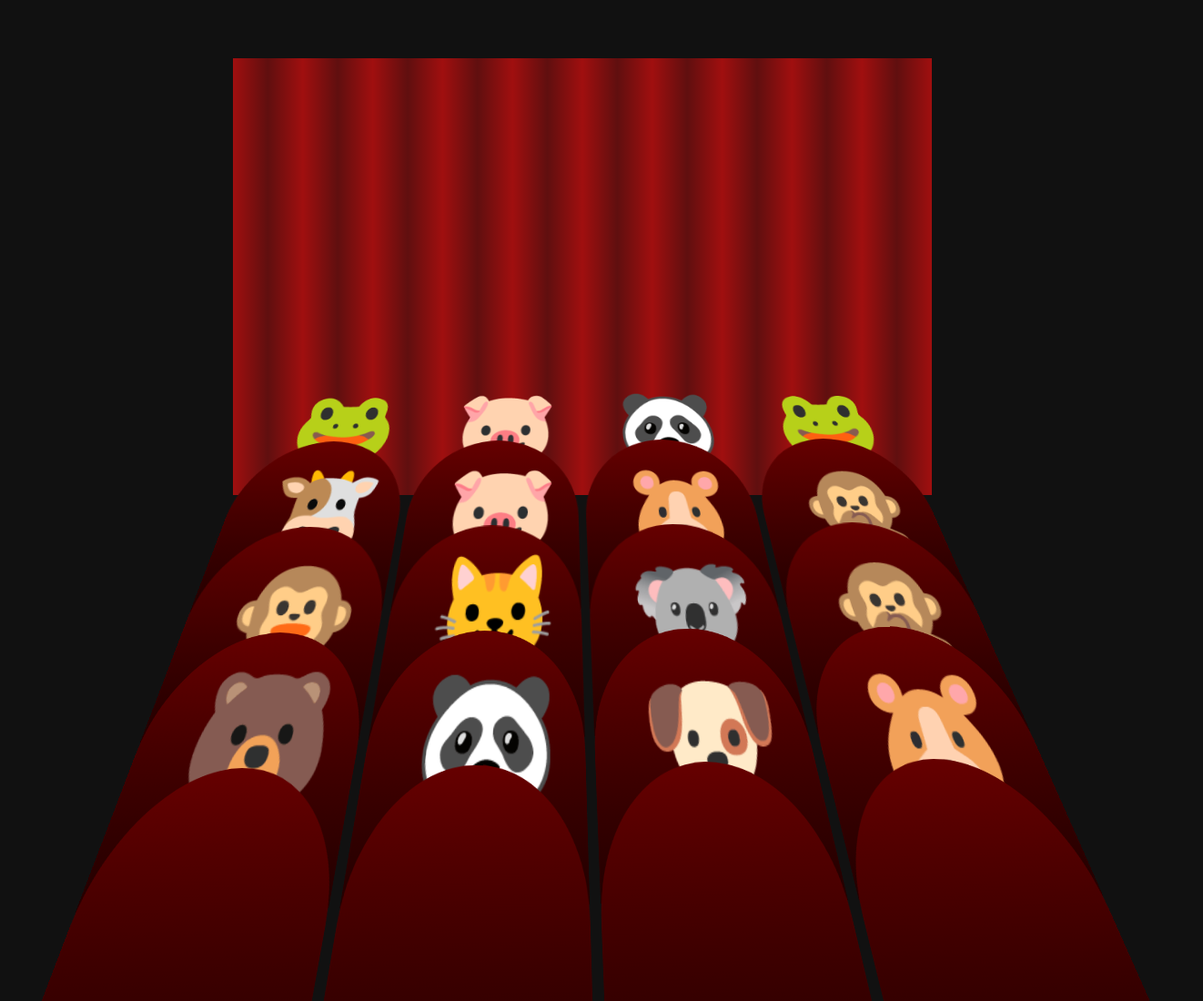
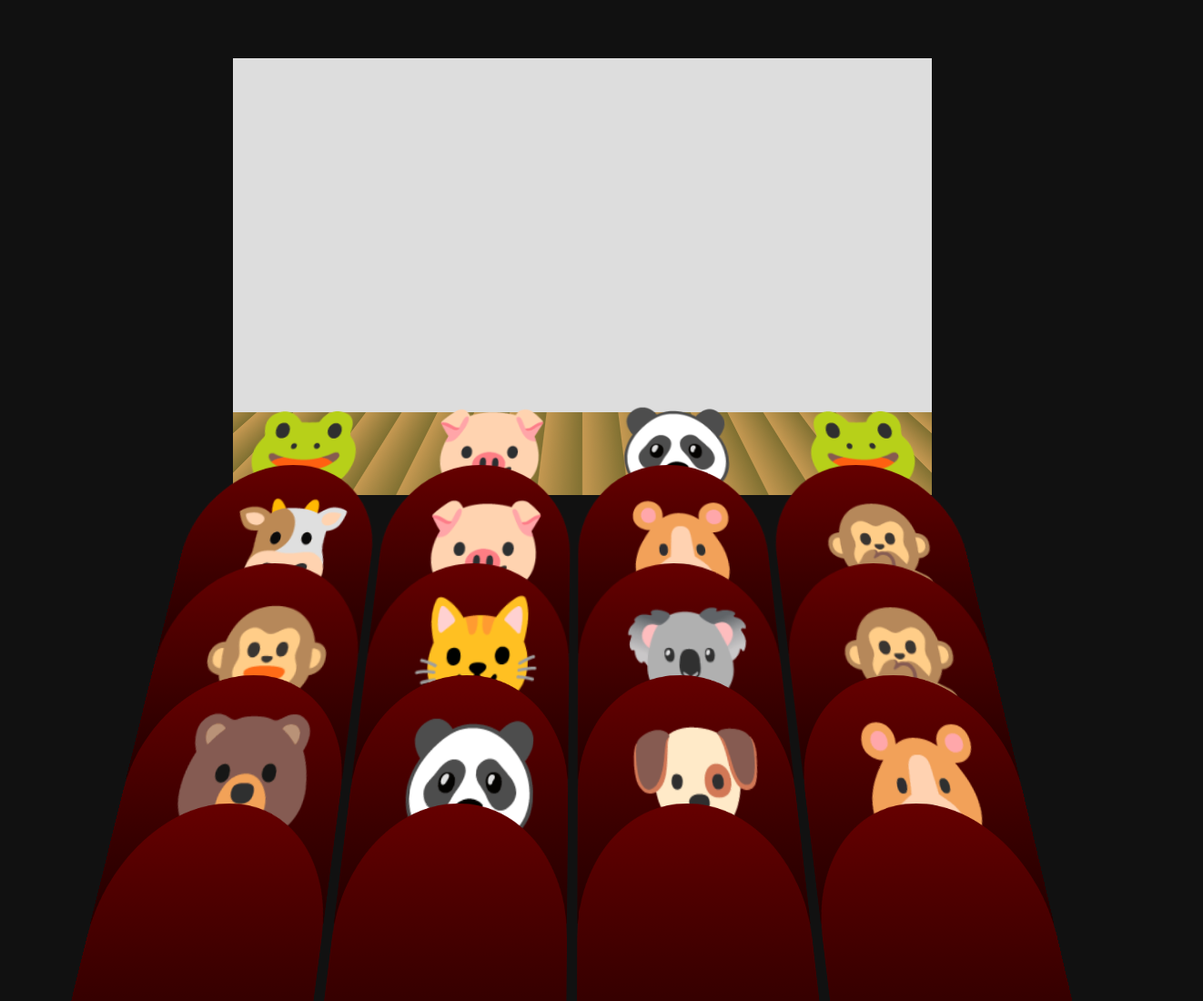
Before and after one commit to drikusroor/valentina-2022, a website: page index.html in a window 1280 px wide. Shown: the top 1100 px of the page at 91% size, 1322 px wide, since content can reach past the window. Drawn offline with Linux system fonts and the light colour scheme.

Commit message:
Add floor, improve chairs

```diff
--- a/index.html
+++ b/index.html
@@ -16,6 +16,7 @@
   <body>
     <div class="stage">
       <div class="frame">
+        <div class="floor"></div>
         <div class="curtain curtain--left"></div>
         <div class="curtain curtain--right"></div>
       </div>
--- a/style.css
+++ b/style.css
@@ -4,14 +4,7 @@
     #a00f0f,
     #600f0f 10%,
     #a00f0f 20%,
-    #600f0f 30%,
-    #a00f0f 40%,
-    #600f0f 50%,
-    #a00f0f 60%,
-    #600f0f 70%,
-    #a00f0f 80%,
-    #600f0f 90%,
-    #a00f0f 100%,
+
     transparent 1px,
     transparent 2px
   );
@@ -27,6 +20,7 @@
 body {
   margin: 0;
   background: #111;
+  overflow-x: hidden;
 }
 
 .stage {
@@ -40,6 +34,7 @@ body {
     margin-top: 4em;
   }
 }
+
 .frame {
   width: 100%;
   height: 480px;
@@ -48,45 +43,83 @@ body {
   overflow: hidden;
 }
 
+.floor {
+  transform: matrix3d(1.2, 0, 0, 0, 0, 0.368998, 0, -0.001, 0, 0, 1, 0, 0, 0, 0, 1 );
+  background: repeating-linear-gradient(
+    -90deg,
+    #807031,
+    #c69952 5%
+  );
+  width: 100%;
+  height: 320px;
+  position: absolute;
+  top: 280px;
+}
+
 .curtain {
+  display: none;
   height: 480px;
   background: var(--color-curtain);
   position: absolute;
   top: 0;
   z-index: 1;
 }
+
 .curtain--left {
   left: 0;
   width: 50%;
+  animation: slideLeft 3s linear 3s;
+}
+
+/* animation to slide curtain 100% to the left */
+@keyframes slideLeft {
+  0% {
+    left: 0;
+  }
+  100% {
+    left: -100%;
+  }
 }
 
 .curtain--right {
   width: 50%;
   right: 0;
+  animation: slideRight 3s linear 3s;
+}
+
+/* animation to slide curtain 100% to the right */
+@keyframes slideRight {
+  0% {
+    right: 0;
+  }
+  100% {
+    right: -100%;
+  }
 }
 
 .chairs {
   transform: matrix3d(
-    0.642407,
-    0.000238614,
+    .9,
     0,
-    0.0000132563,
-    -0.218915,
-    0.368998,
     0,
-    -0.000658303,
+    0,
+    0,
+    .7,
+    0,
+    -0.0005,
     0,
     0,
     1,
     0,
-    112,
-    18,
+    0,
+    0,
     0,
     1
   );
+  width: 100%;
+  height: 320px;
+  top: 0;
   position: absolute;
-  top: 120px;
-  left: 20px;
   z-index: 2;
 }
 
```
